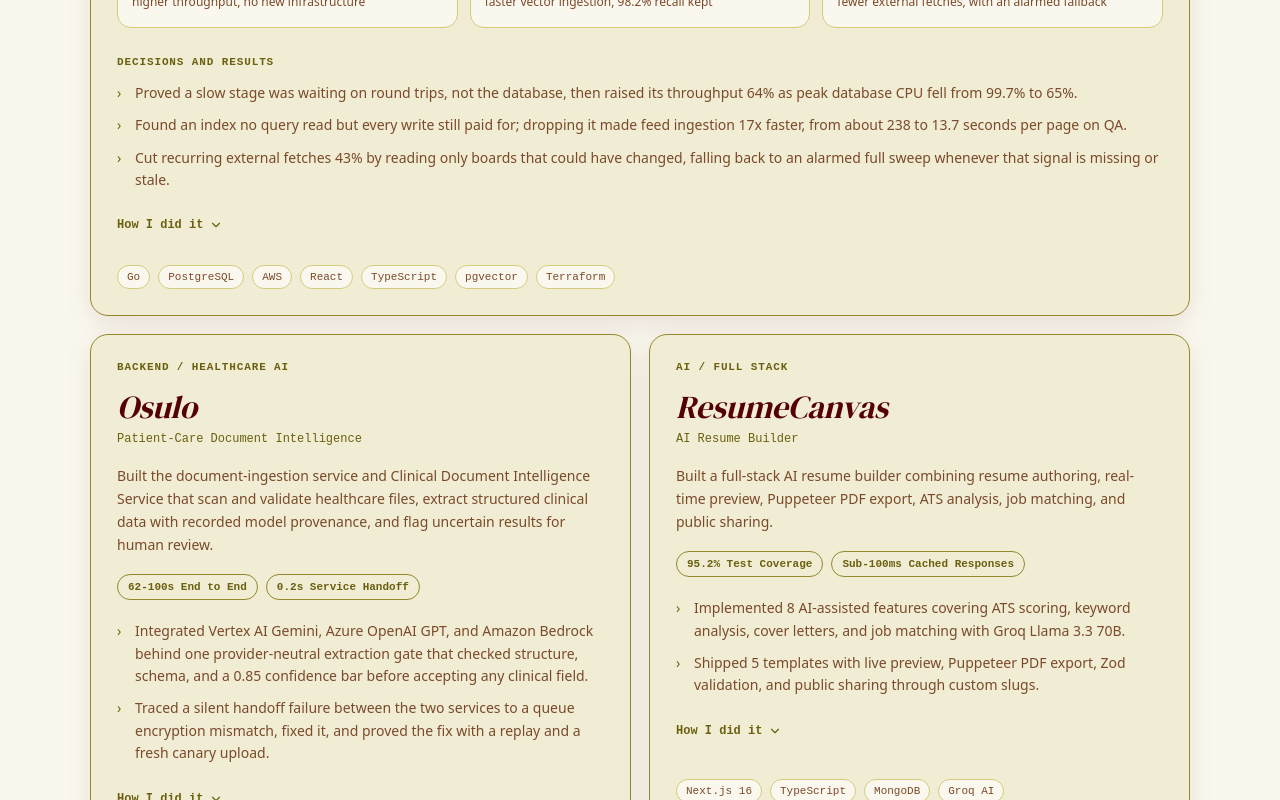
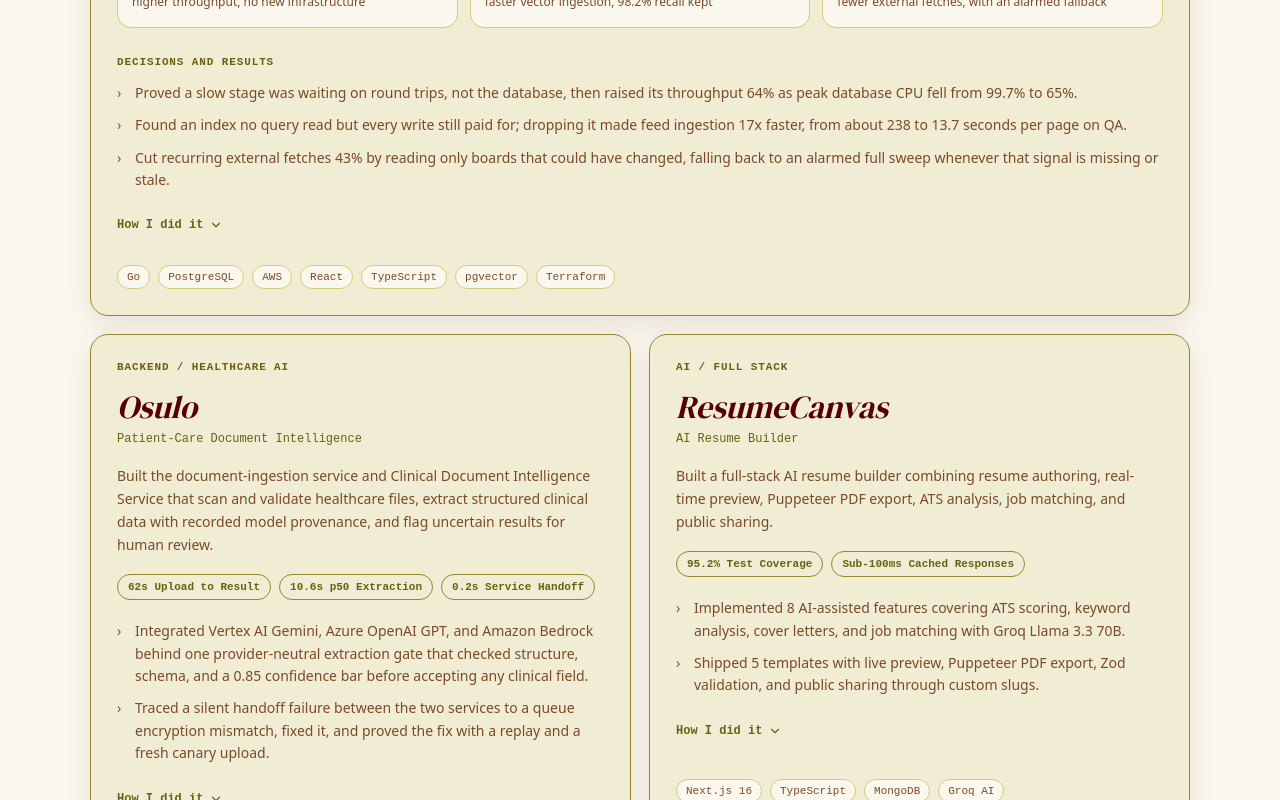
Before and after one commit to swarajreddy10/swarajreddy10.github.io, a Next.js app: page / in a window 1280 px wide. Shown: the part 2379-3179 px from the top of the page. Built offline with nearby package versions, Linux system fonts and the light colour scheme.

Commit message:
Show Osulo as a 62 s multi-page lab report with a 10.6 s p50 extraction and a 0.2 s handoff, and refresh the résumé PDF.

```diff
--- a/components/Experience.jsx
+++ b/components/Experience.jsx
@@ -3,7 +3,7 @@
 const HIGHLIGHTS = [
     'Started and own the 2 Go microservices behind SpotMyJob\'s job-data pipeline (source discovery and job processing) that feed its job-search service. Proved a transform stage was bound by round trips rather than the database before scaling it, raising throughput 64% as peak database CPU fell from 99.7% to 65%.',
     'Shipped production React features on the seeker web app (React 18, TypeScript, TanStack Query, Tailwind CSS): Discover filters, keyword search with "Did you mean", onboarding, match-score display, and the location picker, with 62 frontend test files.',
-    'Built Osulo\'s two Go services for healthcare-document ingestion and clinical extraction on AWS Step Functions, integrating Vertex AI Gemini and Azure OpenAI GPT behind a validation gate that flagged uncertain results for human review; documents ran end to end in 62 to 100 seconds.',
+    'Built Osulo\'s two Go services for healthcare-document ingestion and clinical extraction on AWS Step Functions, integrating Vertex AI Gemini and Azure OpenAI GPT behind a validation gate that flagged uncertain results for human review; a multi-page lab report ran from upload to structured result in 62 seconds, with extraction at a 10.6-second p50.',
     'Set up Claude Code for both Go repositories, with project rules and hooks that block a commit until its checks pass, and work daily with Claude, Codex, and Cursor; AI output is checked against tests, benchmarks, and blind-labelled evaluation sets.',
 ];
 
--- a/data/work.js
+++ b/data/work.js
@@ -30,14 +30,14 @@
         description: 'Backend / Healthcare AI',
         tech: ['Go', 'Step Functions', 'Vertex AI Gemini', 'Azure OpenAI GPT', 'PostgreSQL', 'EventBridge', 'Terraform'],
         impact: 'Built the document-ingestion service and Clinical Document Intelligence Service that scan and validate healthcare files, extract structured clinical data with recorded model provenance, and flag uncertain results for human review.',
-        metrics: ['62-100s End to End', '0.2s Service Handoff'],
+        metrics: ['62s Upload to Result', '10.6s p50 Extraction', '0.2s Service Handoff'],
         highlights: [
             'Integrated Vertex AI Gemini, Azure OpenAI GPT, and Amazon Bedrock behind one provider-neutral extraction gate that checked structure, schema, and a 0.85 confidence bar before accepting any clinical field.',
             'Traced a silent handoff failure between the two services to a queue encryption mismatch, fixed it, and proved the fix with a replay and a fresh canary upload.',
         ],
         details: [
             'Direct-to-S3 uploads through signed POST policies, then quarantine, GuardDuty malware scanning, and promotion to a trusted bucket.',
-            'Orchestrated extraction as a Step Functions workflow over page chunks; CloudWatch measured about 52 s ingestion, 48 s extraction, and a 0.2 s handoff between services.',
+            'Orchestrated extraction as a Step Functions workflow over page chunks: a multi-page lab report ran from upload to structured result in 62 s, with extraction at a 10.6 s p50 (15.2 s p95) and a 0.2 s handoff between services.',
             'Kept both services independently deployable through versioned events, idempotent requests, an event outbox, and SQS dead-letter recovery.',
         ],
     },
```
Also changed, not shown: 1 other file (tests, documents, lock files or other folders).
